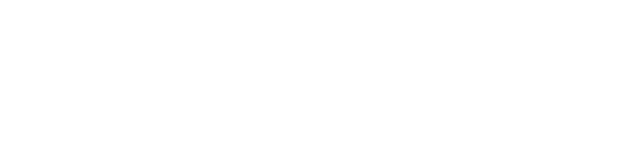
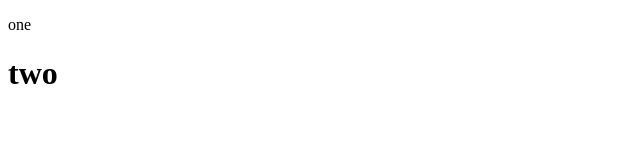
Before and after one commit to parsakharazi10/project, a plain HTML site: page search.html in a window 1280 px wide. Shown: the whole page, without its empty margins (0-640 px from the left). Drawn offline with Linux system fonts and the light colour scheme.

Commit message:
search updated

```diff
--- a/search.html
+++ b/search.html
@@ -6,6 +6,7 @@
     <title>Document</title>
 </head>
 <body>
-
+   <p>one</p>
+   <h1>two</h1>
 </body>
 </html>
```
